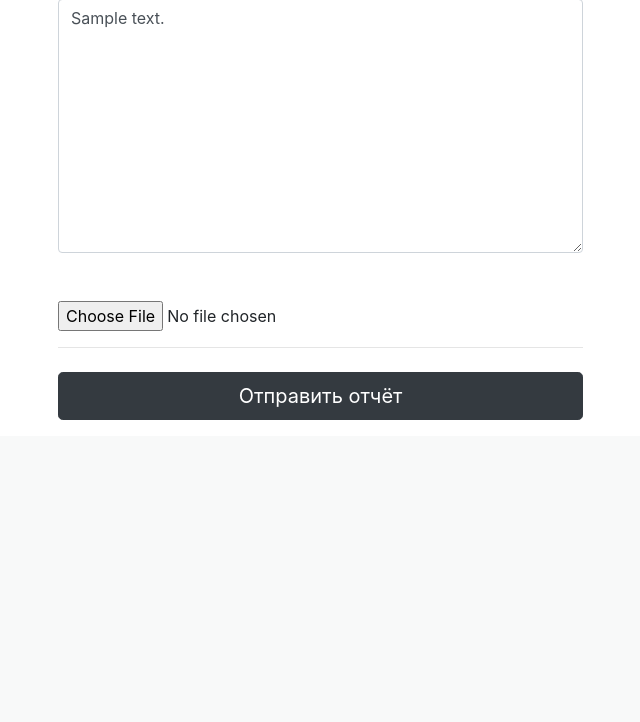
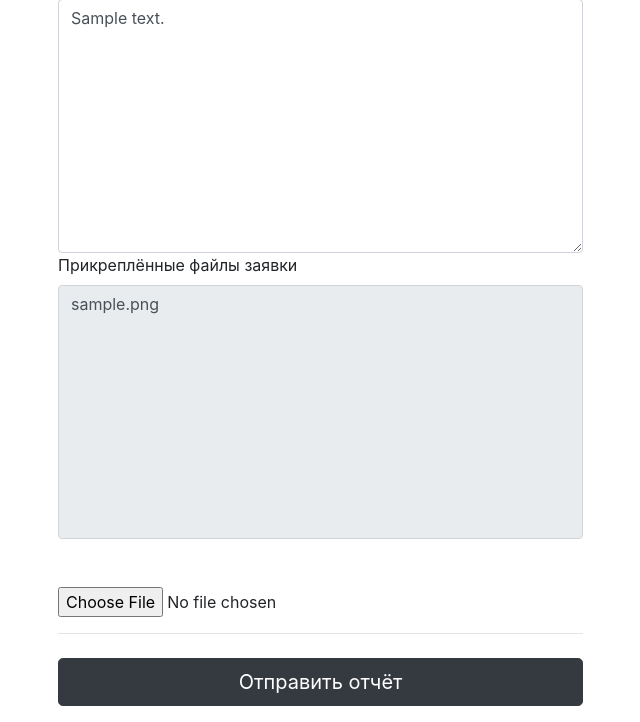
Before and after one commit to evgeniygroznykh/Engrepo, a Flask app: a page that uses switching_reports/templates/switching-report-update.html in a window 1280 px wide. Shown: the part 1057-1779 px from the top of the page, without its empty margins (42-682 px from the left). Before the commit the page ends 1477 px from the top, so only its background shows below. Run offline with Flask 2, Linux system fonts and the light colour scheme; tables that the repository leaves empty hold one stand-in row (values such as "Sample post"); parts of the project's set-up code (start-up, migrations or seed data) failed here and were passed over; some libraries are stand-ins or nearby versions.

Commit message:
Added view of existing request file paths to switching-report-update.html

```diff
--- a/switching_reports/templates/switching-report-update.html
+++ b/switching_reports/templates/switching-report-update.html
@@ -181,6 +181,9 @@
                     <label for="switchingReportComment">Комментарий</label>
                     <textarea class="form-control" id="switchingReportComment" name="switchingReportComment" rows="10" cols="50" placeholder="">{{ switching_report.comment }}</textarea>
 
+                    <label for="switchingReportRequestFiles">Прикреплённые файлы заявки</label>
+                    <textarea class="form-control" style="resize: none;" id="switchingReportRequestFiles" name="switchingReportRequestFiles" rows="10" cols="50" placeholder="" readonly>{{ switching_report.request_file_path }}</textarea>
+
                     <br>
                     <br>
                     <input type="file" class="form-control-file" id="requestFile" name="requestFile" value="">
```
